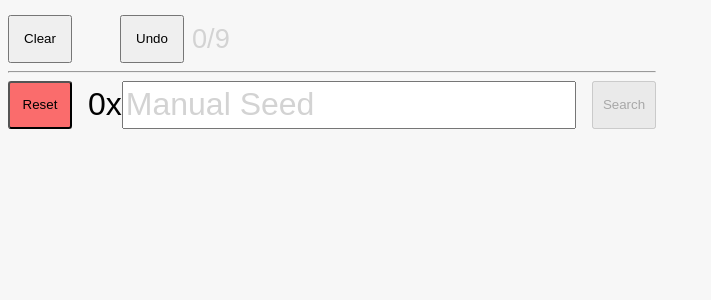
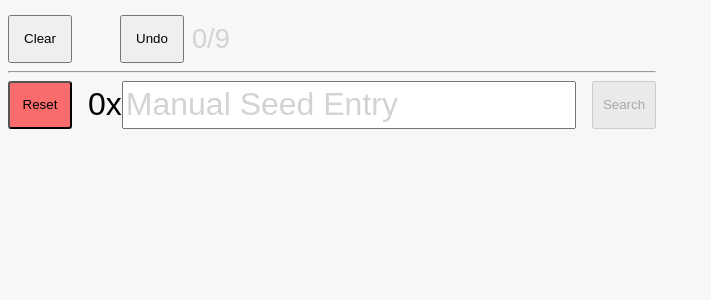
Before and after one commit to gainge/btt-manip-backend, a Flask app: page / in a window 1280 px wide. Shown: the part 430-730 px from the top of the page, without its empty margins (0-711 px from the left). Run offline with Flask 2, Linux system fonts and the light colour scheme.

Commit message:
tweak manual entry placeholder

```diff
--- a/browser/templates/index.html
+++ b/browser/templates/index.html
@@ -64,7 +64,7 @@
             <div id="lower-control-container">
                 <button id="reset-button" class="control-button" onclick="reset()">Reset</button>
                 <p class="manual-entry-label" id="manual-seed-prefix">0x</p>
-                <input type="text" id="manual-seed-input" placeholder="Manual Seed">
+                <input type="text" id="manual-seed-input" placeholder="Manual Seed Entry">
                 <button id="search-button" class="control-button" onclick="searchForSeed()" disabled>Search</button>
             </div>
 
```
